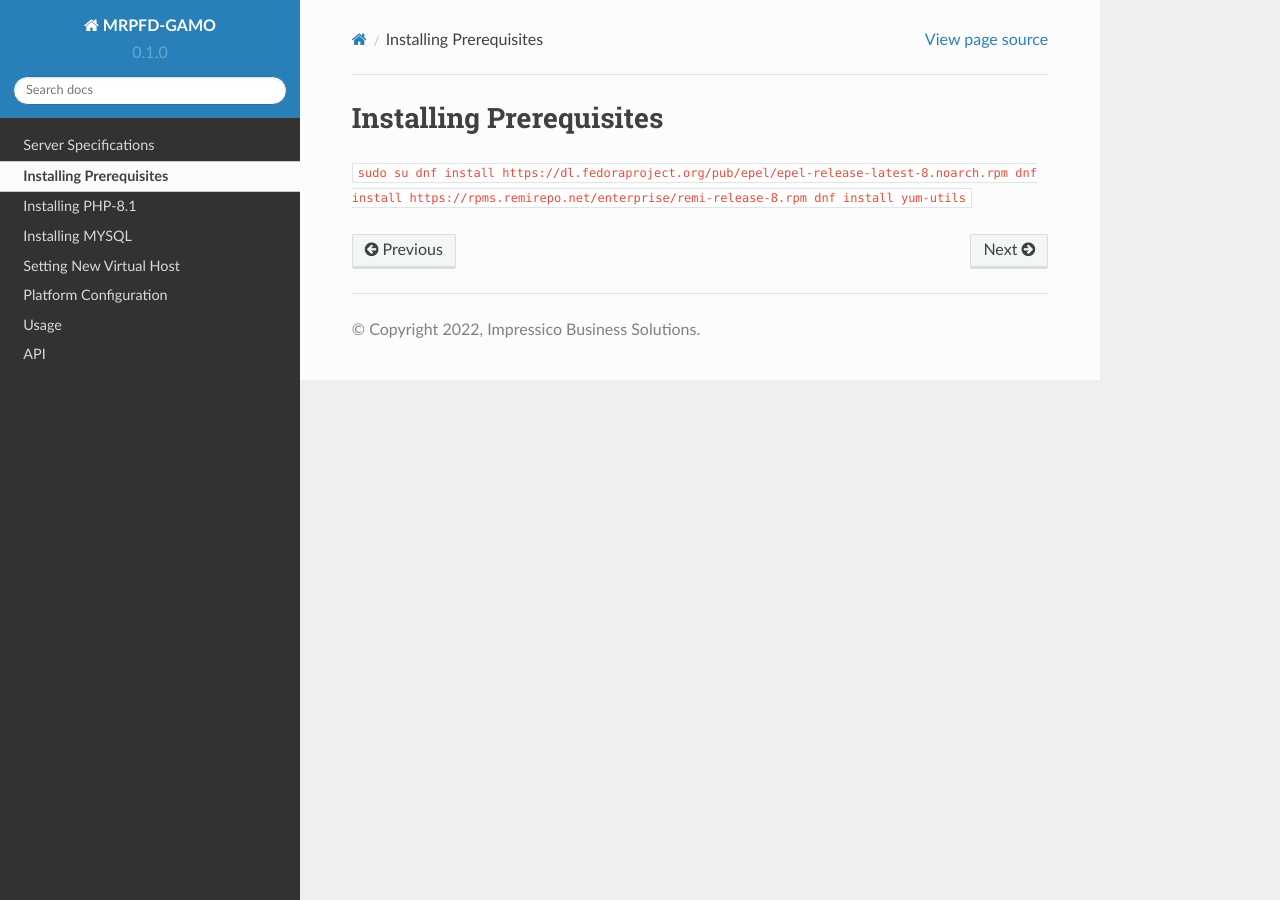
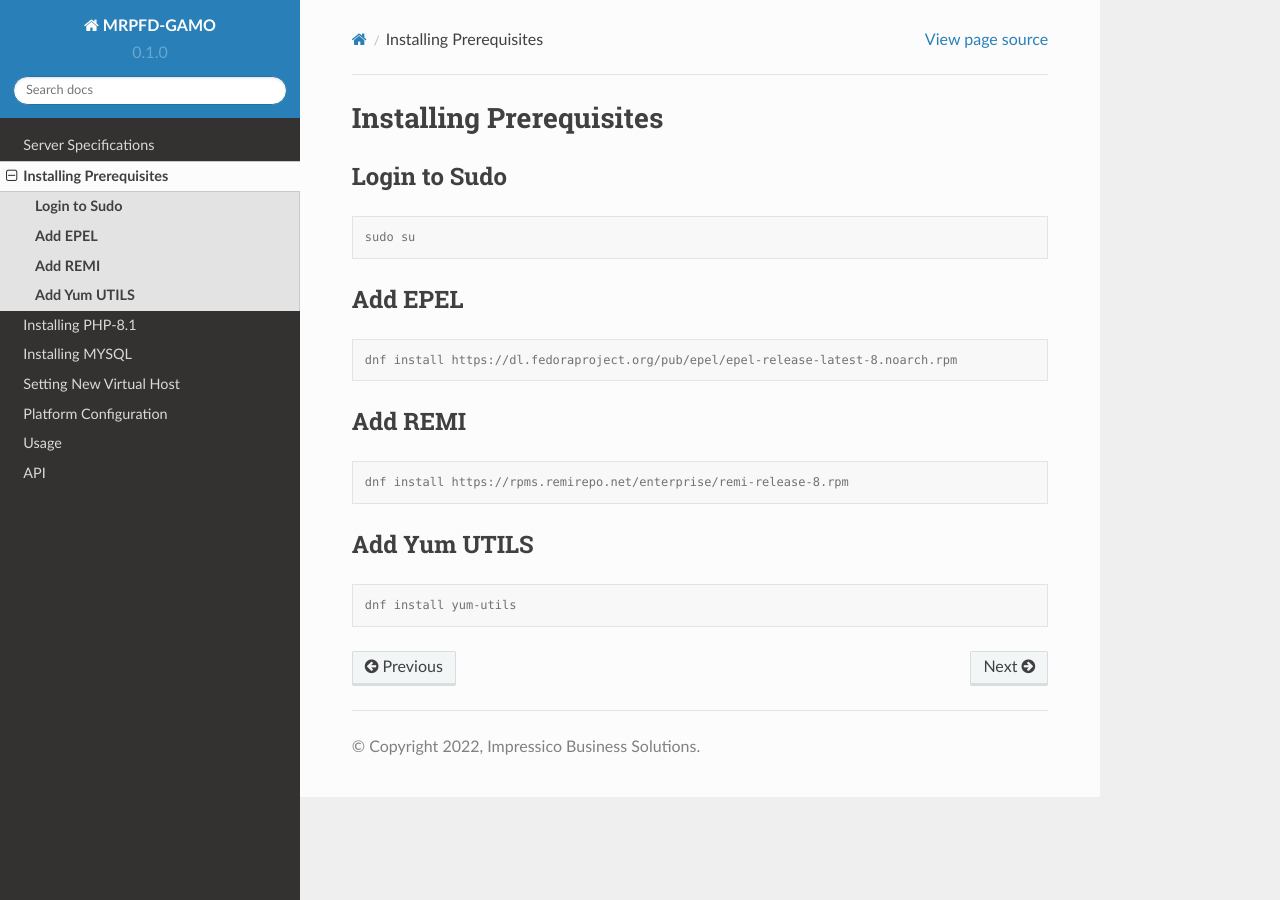
Before and after one commit to madhu-ibs/mrpfd-gamo-documentation, a Sphinx documentation site: the page built from docs/source/prerequisites.rst, in a window 1280 px wide. Built offline with Sphinx 7.4.7 and the Read the Docs theme 2.0.0, drawn with Linux system fonts in a browser that asks for light colours.

Commit message:
Update prerequisites.rst

```diff
--- a/docs/source/prerequisites.rst
+++ b/docs/source/prerequisites.rst
@@ -1,7 +1,26 @@
 Installing Prerequisites
 ==================================================
 
-``sudo su
-dnf install https://dl.fedoraproject.org/pub/epel/epel-release-latest-8.noarch.rpm
-dnf install https://rpms.remirepo.net/enterprise/remi-release-8.rpm
-dnf install yum-utils``
+**Login to Sudo**
+--------
+.. code-block:: console
+
+    sudo su
+
+**Add EPEL**
+-------------
+.. code-block:: console
+
+  dnf install https://dl.fedoraproject.org/pub/epel/epel-release-latest-8.noarch.rpm
+
+**Add REMI**
+-------------
+.. code-block:: console
+
+  dnf install https://rpms.remirepo.net/enterprise/remi-release-8.rpm
+
+**Add Yum UTILS**
+---------------------
+.. code-block:: console
+
+  dnf install yum-utils
```
